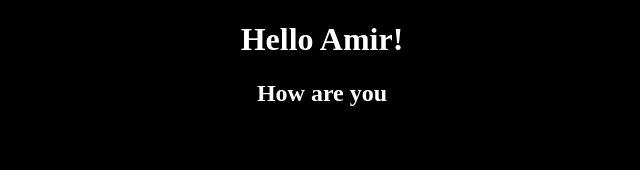
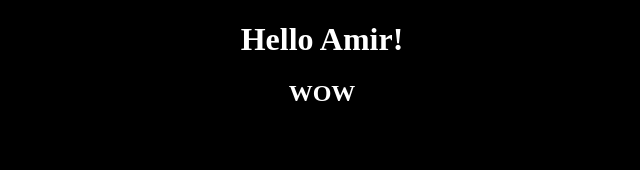
Before and after one commit to ytoubal/LOG8415-project, an Angular app in the folder log8415-project/: page / in a window 1280 px wide. Shown: the top 170 px of the page, without its empty margins (318-958 px from the left). Built offline with nearby package versions, Linux system fonts and the light colour scheme.

Commit message:
test deploy

```diff
--- a/log8415-project/src/app/app.component.html
+++ b/log8415-project/src/app/app.component.html
@@ -1,4 +1,4 @@
 <div>
   <h1>Hello Amir!</h1>
-  <h2>How are you</h2>
+  <h2>WOW</h2>
 </div>
```
